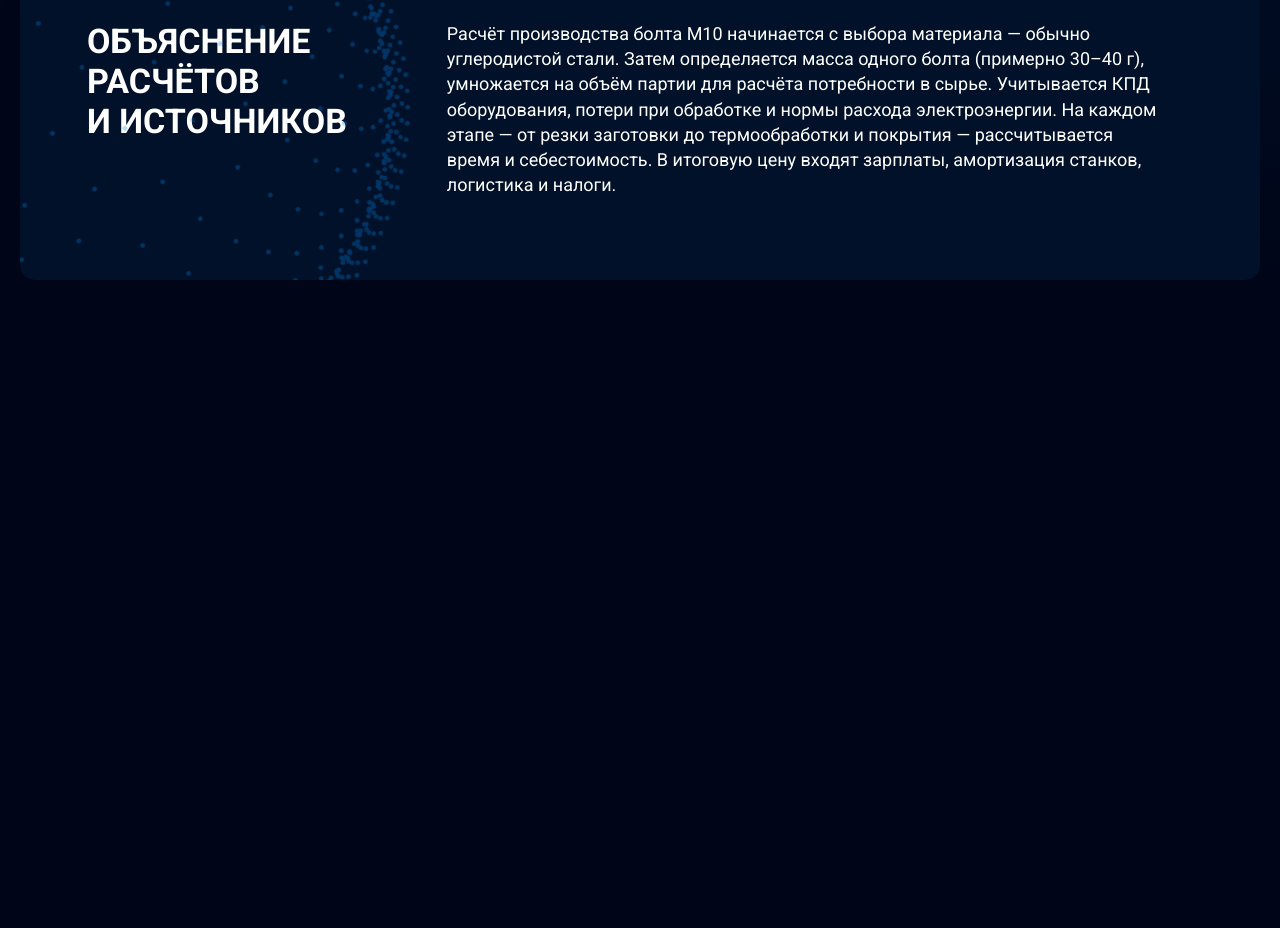
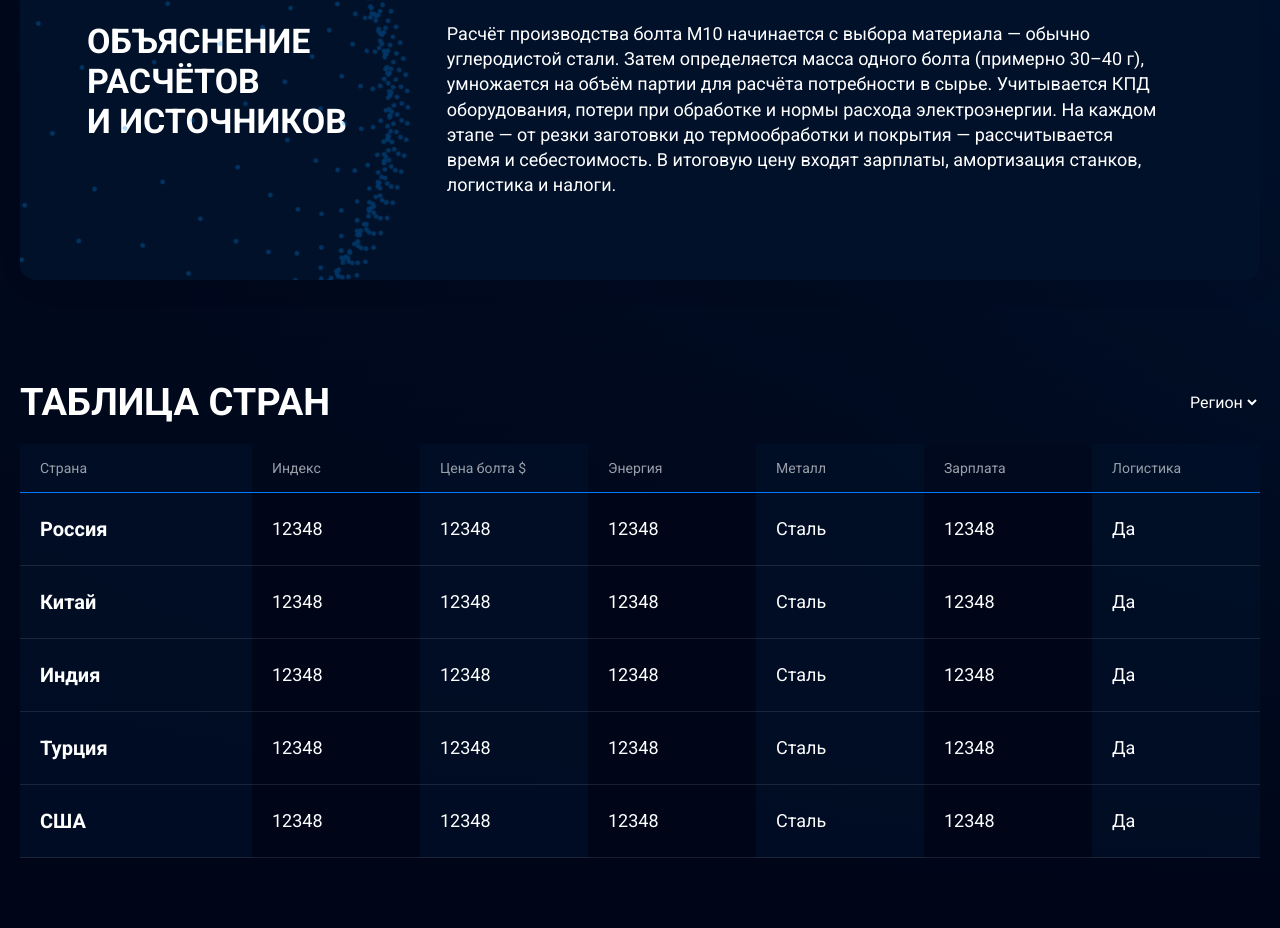
Before and after one commit to Tvisher/GloFix, a plain HTML site: page index.html in a window 1280 px wide. Shown: the part 1680-2608 px from the top of the page. Before the commit the page ends 2010 px from the top, so only its background shows below. Drawn offline with Linux system fonts and the light colour scheme.

Commit message:
add some content

```diff
--- a/css/main.scss
+++ b/css/main.scss
@@ -270,7 +270,8 @@ body {
 }
 
 .list-secton,
-.info-section {
+.info-section,
+.table-section {
     padding: pxToRem(50) 0;
 }
 
@@ -357,3 +358,60 @@ body {
     font-weight: 400;
     line-height: 140%;
 }
+
+.title-wrapper {
+    display: flex;
+    align-items: center;
+    justify-content: space-between;
+    gap: pxToRem(50);
+}
+
+
+
+.custom-table {
+    width: 100%;
+    border-collapse: collapse;
+    margin: 20px 0;
+    background: rgba(1, 17, 42, 0.60);
+}
+
+.custom-table th,
+.custom-table td {
+    padding: pxToRem(16) pxToRem(20);
+    text-align: left;
+    border-bottom: 1px solid rgba(255, 255, 255, 0.1);
+}
+
+.custom-table td {
+    padding: pxToRem(24) pxToRem(20);
+    font-size: pxToRem(18);
+
+}
+
+.custom-table th {
+    font-size: pxToRem(14);
+    color: #fff;
+    opacity: .6;
+    font-weight: 400;
+    border-bottom: 1px solid #007BFF;
+}
+
+.custom-table tbody tr td:first-child {
+    font-size: pxToRem(20);
+    font-style: normal;
+    font-weight: 700;
+    line-height: normal;
+}
+
+
+.custom-table tr td:nth-child(even),
+.custom-table tr th:nth-child(even) {
+    background-color: #000618;
+}
+
+
+.custom-table th:not(:first-child),
+.custom-table td:not(:first-child) {
+    width: pxToRem(168);
+    /* можно заменить на другую фиксированную ширину */
+}
--- a/index.html
+++ b/index.html
@@ -117,6 +117,80 @@
                 </div>
             </div>
         </section>
+        <section class="table-section">
+            <div class="container">
+                <div class="title-wrapper">
+                    <h2 class="section-title">Таблица стран</h2>
+                    <select name="">
+                        <option value="">Регион</option>
+                        <option value="1">Россия</option>
+                        <option value="2">США</option>
+                        <option value="3">Китай</option>
+                    </select>
+                </div>
+                <table class="custom-table">
+                    <thead>
+                        <tr>
+                            <th>Страна</th>
+                            <th>Индекс</th>
+                            <th>Цена болта $</th>
+                            <th>Энергия</th>
+                            <th>Металл</th>
+                            <th>Зарплата</th>
+                            <th>Логистика</th>
+                        </tr>
+                    </thead>
+                    <tbody>
+                        <tr>
+                            <td>Россия</td>
+                            <td>12348</td>
+                            <td>12348</td>
+                            <td>12348</td>
+                            <td>Сталь</td>
+                            <td>12348</td>
+                            <td>Да</td>
+                        </tr>
+                        <tr>
+                            <td>Китай</td>
+                            <td>12348</td>
+                            <td>12348</td>
+                            <td>12348</td>
+                            <td>Сталь</td>
+                            <td>12348</td>
+                            <td>Да</td>
+                        </tr>
+                        <tr>
+                            <td>Индия</td>
+                            <td>12348</td>
+                            <td>12348</td>
+                            <td>12348</td>
+                            <td>Сталь</td>
+                            <td>12348</td>
+                            <td>Да</td>
+                        </tr>
+                        <tr>
+                            <td>Турция</td>
+                            <td>12348</td>
+                            <td>12348</td>
+                            <td>12348</td>
+                            <td>Сталь</td>
+                            <td>12348</td>
+                            <td>Да</td>
+                        </tr>
+                        <tr>
+                            <td>США</td>
+                            <td>12348</td>
+                            <td>12348</td>
+                            <td>12348</td>
+                            <td>Сталь</td>
+                            <td>12348</td>
+                            <td>Да</td>
+                        </tr>
+                    </tbody>
+                </table>
+
+            </div>
+        </section>
     </div>
 
     <footer class="footer"></footer>
```
Also changed, not shown: css/main.min.css.
